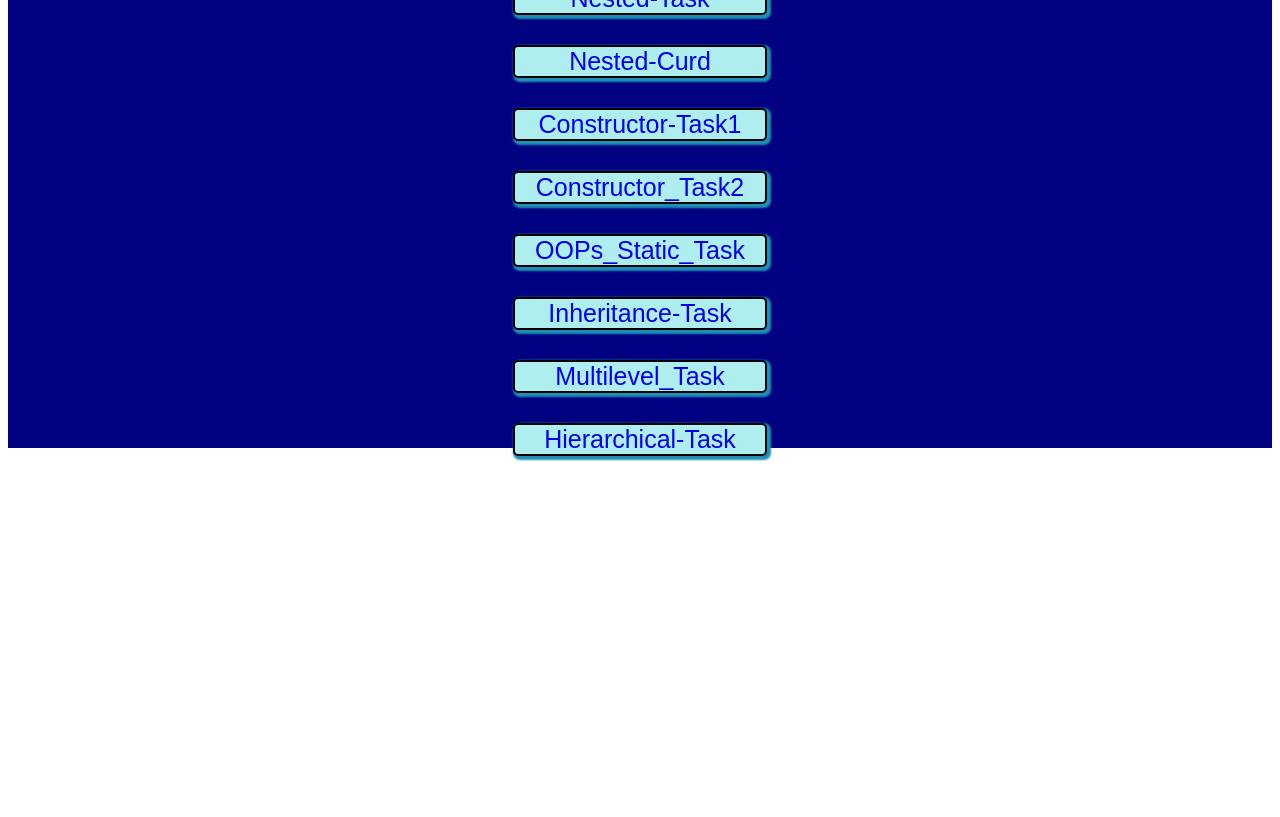
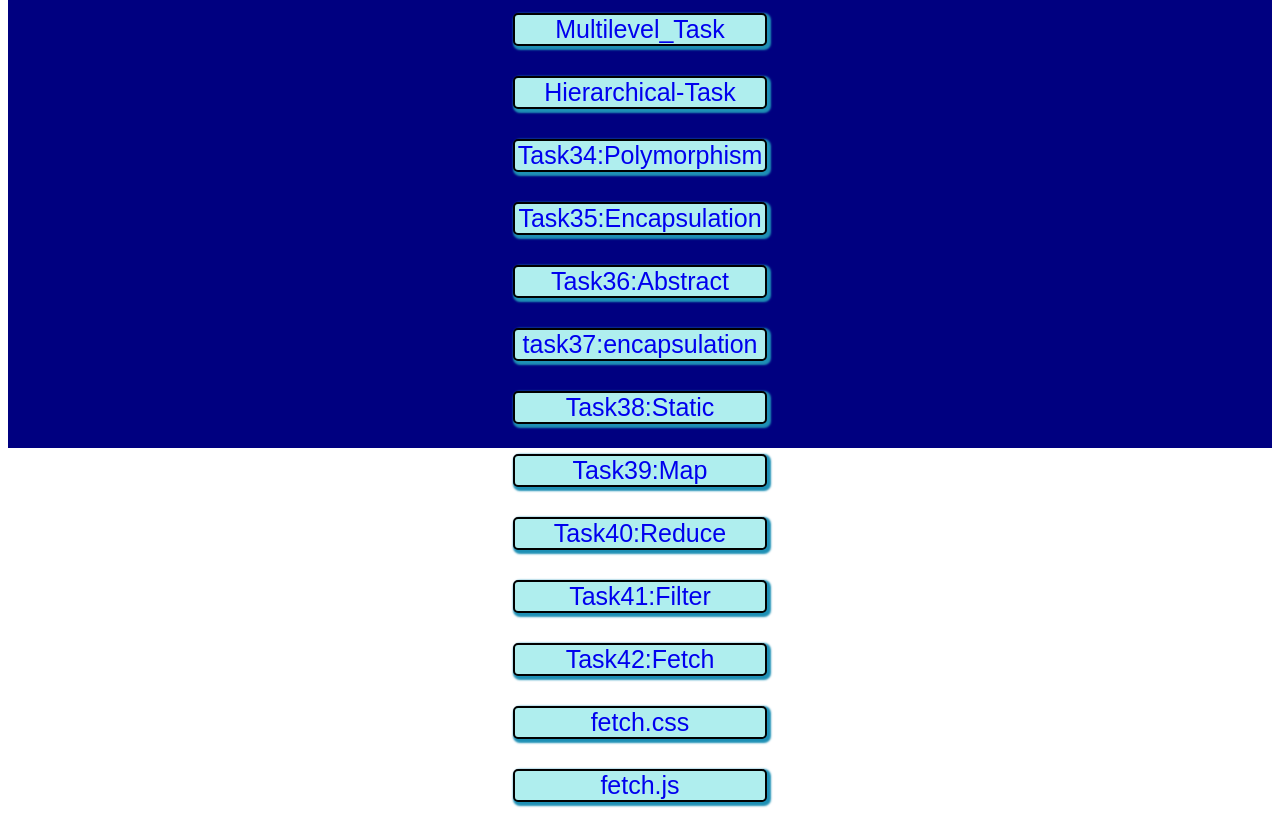
Before and after one commit to devikammila29-source/javascript, a plain HTML site: page index.html in a window 1280 px wide. Shown: the part 1660-2477 px from the top of the page. Before the commit the page ends 2131 px from the top, so only its background shows below. Drawn offline with Linux system fonts and the light colour scheme.

Commit message:
Update index.html

```diff
--- a/index.html
+++ b/index.html
@@ -70,6 +70,17 @@
             <a href="inheritanceTask.js">Inheritance-Task</a>
             <a href="mutlilevel_task.js">Multilevel_Task</a>
             <a href="Herical.js">Hierarchical-Task</a>
+            <a href="polymorphism.js">Task34:Polymorphism</a>
+            <a href="encapsulation_task.js">Task35:Encapsulation</a>
+            <a href="abstarct.js">Task36:Abstract</a>
+            <a href="encapsulationtask.js">task37:encapsulation</a>
+            <a href="statics.js">Task38:Static</a>
+            <a href="map.js">Task39:Map</a>
+            <a href="reduce.js">Task40:Reduce</a>
+            <a href="filter.js">Task41:Filter</a>
+            <a href="fetch.html">Task42:Fetch</a>
+            <a href="fetch.css">fetch.css</a>
+            <a href="fetch.js">fetch.js</a>
         </nav>
     </div>
 </body>
```
